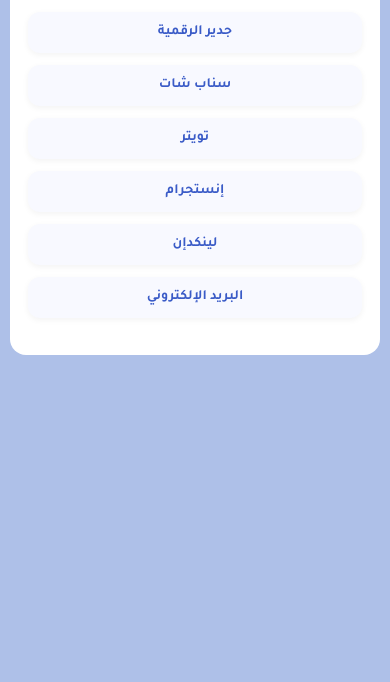
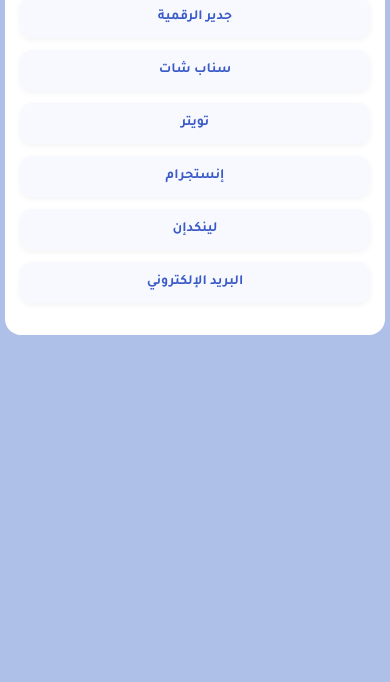
Before and after one commit to majeed443/jadeer-links, a plain HTML site: page index.html in a window 390 px wide. Shown: the part 202-884 px from the top of the page. Drawn offline with Linux system fonts and the light colour scheme.

Commit message:
Update index.html

```diff
--- a/index.html
+++ b/index.html
@@ -89,15 +89,16 @@
     @media (max-width: 480px) {
       body {
         align-items: flex-start;
-        padding: 20px 10px;
+        padding: 10px 5px; /* خفف البادينج لتقريب الفريم */
       }
 
       .card {
-        padding: 25px 18px;
+        padding: 20px 15px; /* قلل الحشو الداخلي */
         border-radius: 16px;
         box-shadow: none;
         width: 100%;
-        margin: 0;
+        margin: 0; /* ألغِ المسافة الخارجية */
+        max-width: none; /* إزالة الحد الأقصى للعرض */
       }
 
       img {
@@ -130,9 +131,7 @@
 
   <div class="card">
     <img src="logo.png" alt="شعار جدير الرقمية">
-
     <p class="slogan">حيث يلتقي الإبداع والتكنولوجيا</p>
-
     <h1>تواصل مع جدير الرقمية</h1>
     <ul>
       <li><a href="https://www.jdeer.com.sa/" target="_blank" rel="noopener noreferrer">جدير الرقمية </a></li>
```
